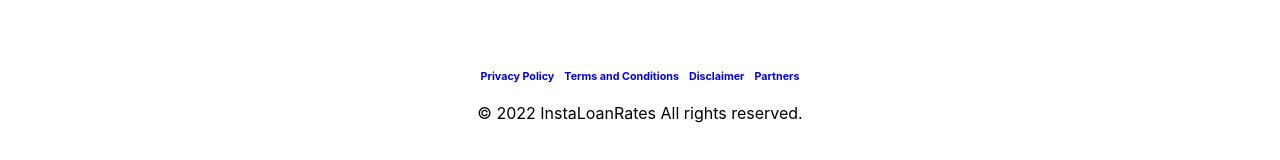
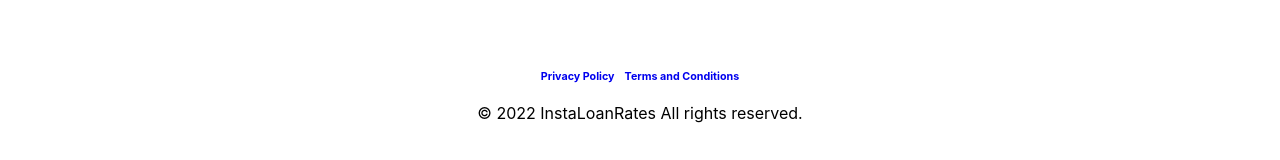
Before and after one commit to axad-capital/insta-loan-rates, a React (Create React App) app in the folder client/: page / in a window 1280 px wide. Shown: the part 1798-1958 px from the top of the page. Built offline with nearby package versions, Linux system fonts and the light colour scheme.

Commit message:
updates to footer

```diff
--- a/client/src/components/Footer/Footer.js
+++ b/client/src/components/Footer/Footer.js
@@ -10,8 +10,8 @@ const Footer = () => {
             <div className='terms'>
                 <Link to='/privacy-policy'><h6>Privacy Policy</h6></Link>
                 <Link to='/terms'><h6>Terms and Conditions</h6></Link>
-                <Link to='/disclaimer'><h6>Disclaimer</h6></Link>
-                <Link to='/partners'><h6>Partners</h6></Link>
+                {/* <Link to='/disclaimer'><h6>Disclaimer</h6></Link>
+                <Link to='/partners'><h6>Partners</h6></Link> */}
             </div>
             <br />
             <p>&copy; 2022 InstaLoanRates All rights reserved.</p>
```
